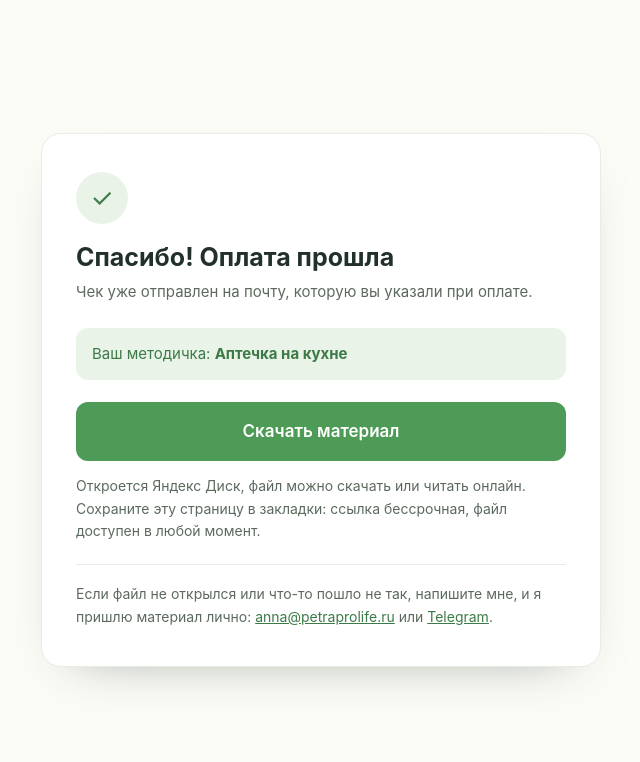
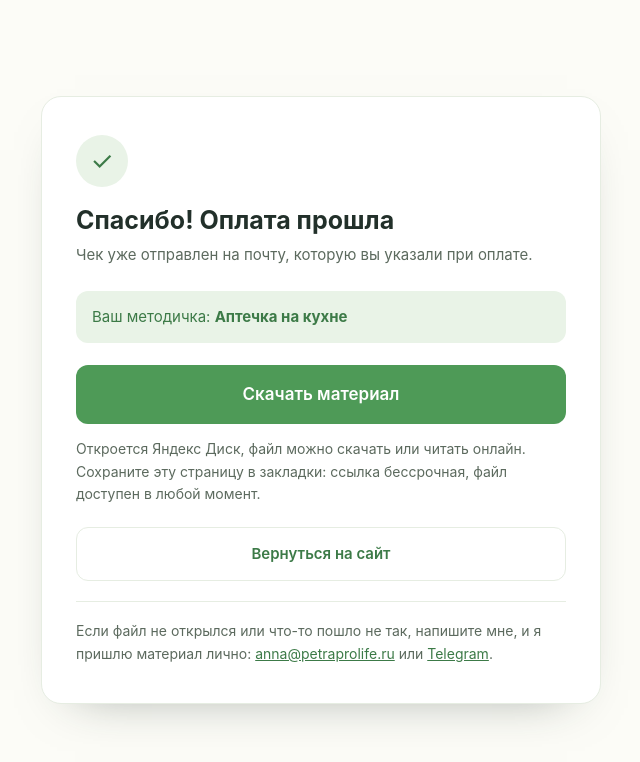
Before and after one commit to krivoboro-cell/poke, a plain HTML site: page spasibo-aptechka.html in a window 1280 px wide. Shown: the whole page, without its empty margins (319-959 px from the left). Drawn offline with Linux system fonts and the light colour scheme.

Commit message:
Add files via upload

```diff
--- a/spasibo-aptechka.html
+++ b/spasibo-aptechka.html
@@ -25,6 +25,9 @@ h1{font-size:25px;line-height:1.2;margin:0 0 8px;}
 font-size:15px;color:var(--green-deep);}
 .btn{display:block;text-align:center;background:var(--green);color:#fff;text-decoration:none;
 padding:16px 22px;border-radius:12px;font-weight:600;font-size:17px;margin-bottom:14px;}
+.btn2{display:block;text-align:center;background:transparent;color:var(--green-deep);
+text-decoration:none;padding:14px 22px;border:1px solid var(--line);border-radius:12px;
+font-weight:600;font-size:15px;margin-bottom:20px;}
 .note{font-size:14px;color:var(--ink-soft);margin:0 0 22px;}
 .help{border-top:1px solid var(--line);padding-top:18px;font-size:14px;color:var(--ink-soft);}
 .help a{color:var(--green-deep);}
@@ -38,6 +41,7 @@ padding:16px 22px;border-radius:12px;font-weight:600;font-size:17px;margin-botto
   <a class="btn" href="https://disk.yandex.ru/d/5irhCY6CYBf_zA" target="_blank" rel="noopener">Скачать материал</a>
   <p class="note">Откроется Яндекс&nbsp;Диск, файл можно скачать или читать онлайн.
   Сохраните эту страницу в закладки: ссылка бессрочная, файл доступен в любой момент.</p>
+  <a class="btn2" href="https://poke.petraprolife.ru/">Вернуться на сайт</a>
   <div class="help">
     Если файл не открылся или что-то пошло не так, напишите мне, и я пришлю материал лично:
     <a href="mailto:anna@petraprolife.ru">anna@petraprolife.ru</a> или <a href="https://t.me/petraprolife">Telegram</a>.
```
Also changed, not shown: spasibo-chai.html (+4 -0 lines), spasibo-komplekt.html (+4 -0 lines), spasibo-limfa.html (+4 -0 lines), spasibo-obed.html (+4 -0 lines), spasibo-sily.html (+4 -0 lines), spasibo-sladkoe.html (+4 -0 lines).
